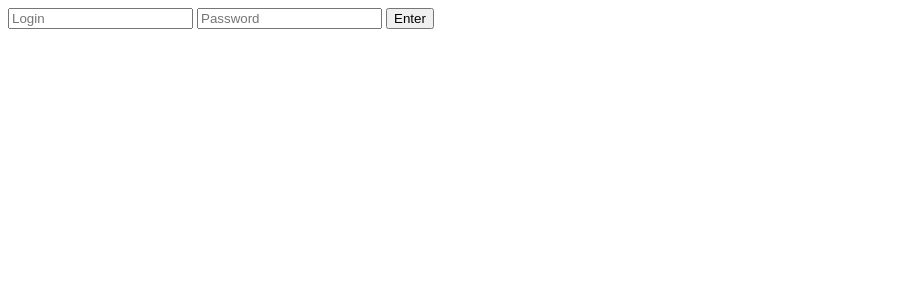
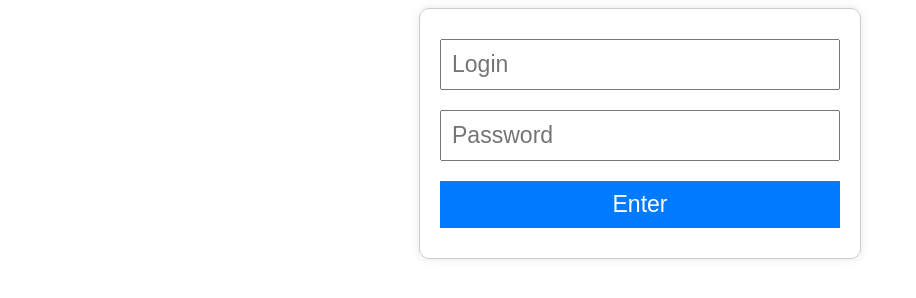
Before and after one commit to jegor-petsorin-fortaco/jegor-petsorin-fortaco.github.io, a plain HTML site: page index.html in a window 1280 px wide. Shown: the whole page, without its empty margins (0-916 px from the left). Drawn offline with Linux system fonts and the light colour scheme.

Commit message:
updated loginand password

```diff
--- a/index.html
+++ b/index.html
@@ -1,7 +1,39 @@
 <!DOCTYPE html>
-<html>
+<html lang="en">
 <head>
+    <meta charset="UTF-8">
+    <meta name="viewport" content="width=device-width, initial-scale=1.0">
     <title>Login</title>
+    <style>
+        body {
+            font-size: 1.2em; /* Increase base font size */
+            line-height: 1.5;
+        }
+        input, button {
+            font-size: 1.2em; /* Increase font size for inputs and buttons */
+            padding: 10px; /* Increase padding for better touch target size */
+            margin: 10px 0; /* Increase margin for better spacing */
+            width: 100%; /* Make inputs take full width for easier interaction */
+            box-sizing: border-box; /* Ensure padding doesn't affect width calculation */
+        }
+        button {
+            background-color: #007BFF;
+            color: white;
+            border: none;
+            cursor: pointer;
+        }
+        button:hover {
+            background-color: #0056b3;
+        }
+        div {
+            max-width: 400px;
+            margin: auto;
+            padding: 20px;
+            border: 1px solid #ccc;
+            border-radius: 10px;
+            box-shadow: 0 0 10px rgba(0, 0, 0, 0.1);
+        }
+    </style>
     <script>
         async function login() {
             const login = document.getElementById('login').value;
@@ -34,8 +66,10 @@
     </script>
 </head>
 <body>
-    <input type="text" id="login" placeholder="Login">
-    <input type="password" id="password" placeholder="Password">
-    <button onclick="login()">Enter</button>
+    <div>
+        <input type="text" id="login" placeholder="Login">
+        <input type="password" id="password" placeholder="Password">
+        <button onclick="login()">Enter</button>
+    </div>
 </body>
 </html>
```
